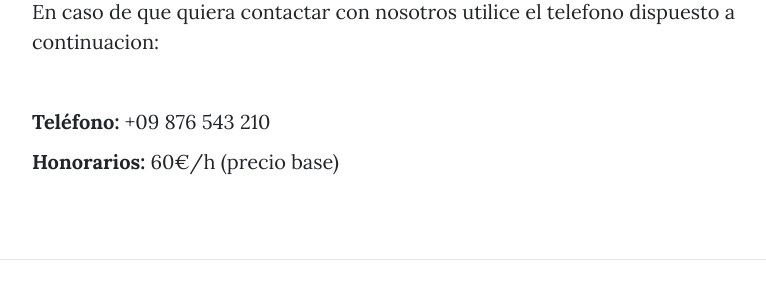
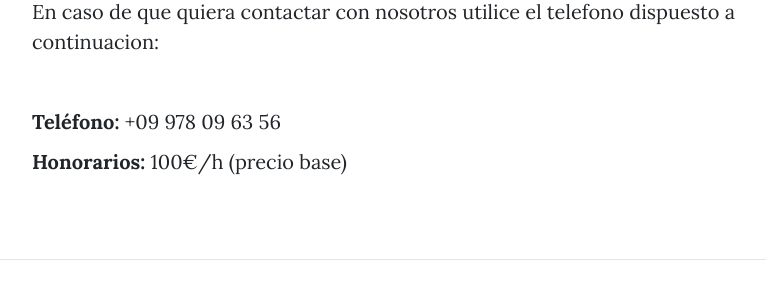
Before and after one commit to lorenzoo014/Web_Personal_, a Django app: page /contact/ in a window 1280 px wide. Shown: the part 595-898 px from the top of the page, without its empty margins (243-1009 px from the left). Run offline with Django 3.2, Linux system fonts and the light colour scheme; some libraries are stand-ins or nearby versions.

Commit message:
imagenes actualizas y datos contacto

```diff
--- a/Web_personal/webpersonal/core/templates/core/contact.html
+++ b/Web_personal/webpersonal/core/templates/core/contact.html
@@ -14,8 +14,8 @@
     <div class="col-lg-8 col-md-10 mx-auto">
         <p>En caso de que quiera contactar con nosotros utilice el telefono dispuesto a continuacion:</p>
         <br>
-        <p><b>Teléfono:</b> +09 876 543 210</p>
-        <p><b>Honorarios:</b> 60€/h (precio base)</p>
+        <p><b>Teléfono:</b> +09 978 09 63 56</p>
+        <p><b>Honorarios:</b> 100€/h (precio base)</p>
     </div>
 </div>
 {% endblock %}
```
